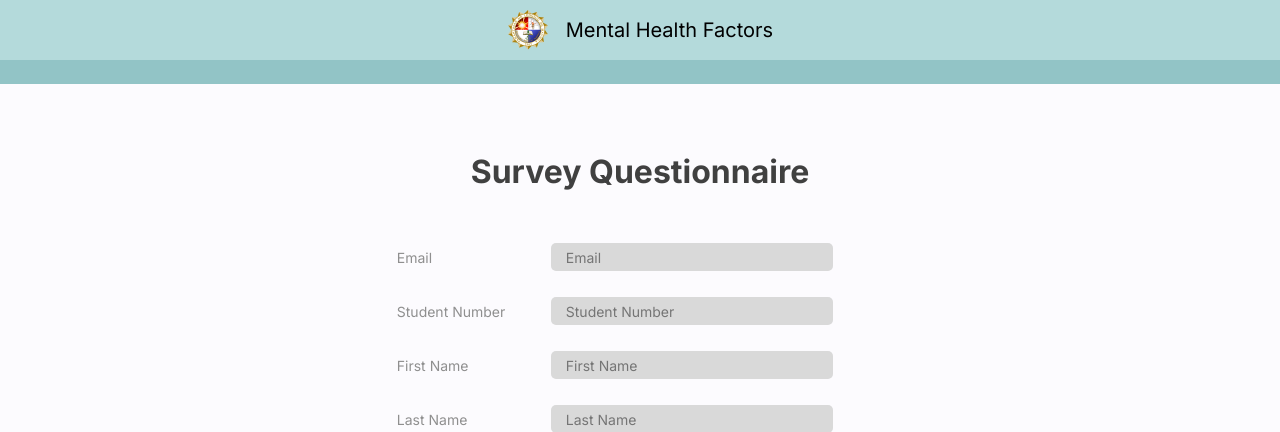
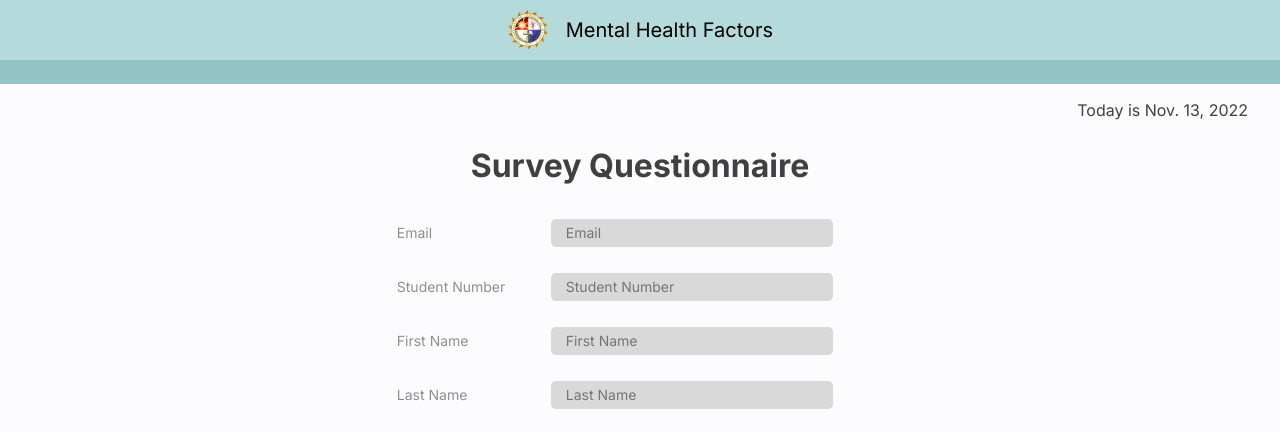
Before and after one commit to nglcaie/capstoneproject, a Django app: page /survey_question in a window 1280 px wide. Shown: the top 432 px of the page. Run offline with Django 4.2, Linux system fonts and the light colour scheme; data comes from the database, SQL or seed files in the repository; both versions use the stored data as it was after the commit; some web fonts are replaced.

Commit message:
date and time student side

```diff
--- a/capswebsite/templates/student/start_survey.html
+++ b/capswebsite/templates/student/start_survey.html
@@ -85,7 +85,7 @@
 
 {% block content %}
 
-<p class="date-time">Today is {date} {time}</p>
+<p class="date-time">Today is {{date2day}}</p>
 
 <br>
 
--- a/capswebsite/templates/student/survey_question.html
+++ b/capswebsite/templates/student/survey_question.html
@@ -10,13 +10,23 @@
         background-repeat: no-repeat;
     }
 
+    .date-time {
+        font-family: 'Inter';
+        font-style: normal;
+        font-weight: 400;
+        font-size: 1em;
+        color: #404040;
+        text-align: right;
+        margin-right: 2em;
+    }
+
     .title {
         font-family: 'Inter';
         font-style: normal;
         font-weight: 700;
         font-size: 2em;
         text-align: center;
-        margin-top: 1em;
+        margin-top: .8em;
 
         color: #404040;
     }
@@ -244,13 +254,13 @@
 
 {% block content%}
 
+<p class="date-time">Today is {{date2day}}</p>
 
-<br><br>
 {% for message in messages %}
 <label class="min-10">{{message}}</label>
 {% endfor %}
 
-<div class="title">Survey Questionnaire</div> <br>
+<div class="title">Survey Questionnaire</div>
 
 <form method="post" id="personForm" data-cities-url="{% url 'ajax_load_slot' %}">
     {% csrf_token %}
--- a/capswebsite/views.py
+++ b/capswebsite/views.py
@@ -249,10 +249,24 @@ def answer_summary(request):
     return render(request, 'student/answer_summary.html')
 
 def start_survey(request):
-        return render(request, 'student/start_survey.html')
+    context={}
+    date2day = date.today() #datetime = date + time
+    #day = date.weekday()
+    day2day = datetime.today().weekday()
+
+    context['date2day'] = date2day
+    context['day2day'] = day2day
+
+    return render(request, 'student/start_survey.html', context)
 
 def survey_question(request):
     context ={}
+    date2day = date.today() #datetime = date + time
+    #day = date.weekday()
+    day2day = datetime.today().weekday()
+
+    context['date2day'] = date2day
+    context['day2day'] = day2day
     if request.POST:
         form = AnswerForm(request.POST)
         change = request.POST.get('change')
```
Also changed, not shown: capswebsite/templates/admin/evaluation.html (+8 -8 lines), db.sqlite3.
